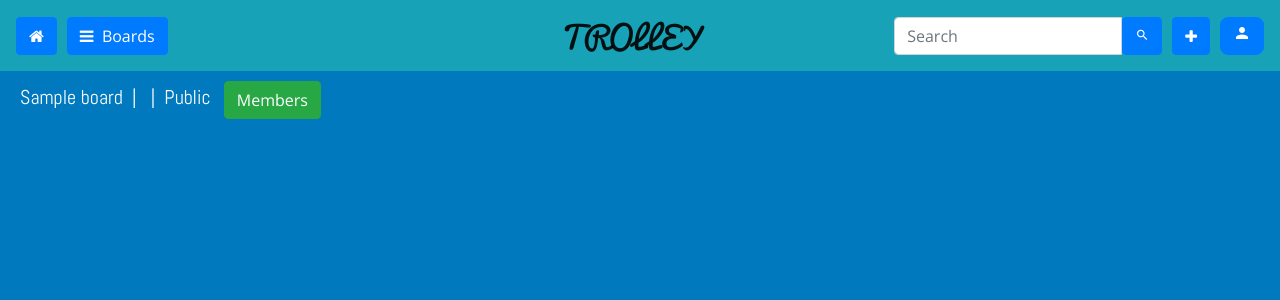
After one commit to doradomiguel35/trolley, a Django app: page /main/board/1 in a window 1280 px wide; the page is wider, and only the part inside the window is pictured. The commit adds this page. Shown: the top 300 px of that part. Run offline with Django 3.2, Linux system fonts and the light colour scheme; a user stored in the database is signed in; tables that the repository leaves empty hold one stand-in row (values such as "Sample post"); some libraries are stand-ins or nearby versions.

Commit message:
can create boards

```diff
--- a/assets/css/style.css
+++ b/assets/css/style.css
@@ -1,22 +1,22 @@
 @import url(https://fonts.googleapis.com/css?family=Open+Sans);
 
 @font-face{
-	font-family: logo;
+	font-family: pacifico;
 	src: url(../fonts/Pacifico.ttf);
 }
 
 @font-face{
-	font-family: login;
+	font-family: hus;
 	src: url(../fonts/HussarBoldWeb.woff);
 }
 
 @font-face{
-	font-family: login-forms;
+	font-family: abel;
 	src: url(../fonts/Abel-Regular.ttf);
 }
 
 .logo-font{
-	font-family: logo;
+	font-family: pacifico;
 	font-size: 30px;
 	color: #ffffff;
 }
@@ -39,7 +39,7 @@
 }
 
 .login-font{
-	font-family: login;
+	font-family: hus;
 	font-size: 30px;
 }
 
@@ -50,13 +50,13 @@
 }
 
 .login-quiet{
-	font-family: login;
+	font-family: hus;
 	font-size: 15px;
 	color: #A9A9A9;
 }
 
 .login-forms{
-	font-family: login-forms;
+	font-family: abel;
 	font-size: 30px;
 	text-align: left;
 }
@@ -92,7 +92,7 @@
 }
 
 .feed-text-left{
-	font-family: login;
+	font-family: hus;
 	font-size: 15px;
 	color: #A9A9A9;
 	margin-top: 30px;
@@ -100,7 +100,7 @@
 
 }
 .feed-text-right{
-	font-family: login;
+	font-family: hus;
 	font-size: 15px;
 	color: #A9A9A9;
 	margin-bottom: 10px;
@@ -133,7 +133,7 @@ header {
 
 .column {
 	flex: 1;
-	/*border: 1px solid gray;*/
+	/*border: 1px solid gray;	*/
 	margin: 2px;
 	padding: 10px;
 	&:first-child { margin-left: 0; }
@@ -170,3 +170,71 @@ footer {
 		margin: 0 0 5px 0;
 	}
 }
+
+.team-profile-bg{
+	background-color: #e3f2fd;
+	padding-bottom: 300px;
+}
+
+.team-pic-border{
+	border: 1px ;
+	height: 68px;
+	width: 68px;
+	padding: 10px;
+	background-color: #A9A9A9;
+	border-radius: 10%;
+	float: left;
+	display: inline-block;
+}
+
+.column-profile{
+	margin-left: 140px;
+	margin-right: 140px;
+}
+
+.team-profile-details{
+	margin-left: 40px;
+	margin-right: 150px;
+	display: inline-block;
+}
+
+.team-profile-name{
+	font-family: hus;
+	font-size: 30px;
+}
+
+.team-profile-desc{
+	font-family: abel;
+	font-size: 20px;
+
+}
+
+.team-profile-website{
+	font-family: abel;
+	font-size: 15px;
+}
+
+.team-tabs{
+	margin-top: 20px;
+}
+
+.board-bg{
+	background-color: #0079bf;
+}
+
+.board-nav{
+	width: 1853px;
+	height: 60px;
+	padding-left: 20px;
+	padding-bottom: 10px;
+	padding-top: 10px;
+
+}
+
+.board-nav-title{
+	font-family: abel;
+	font-size: 20px;
+	color: #ffffff;
+	margin-bottom: 0px;
+	display: inline-block;
+}
--- a/main/admin.py
+++ b/main/admin.py
@@ -11,6 +11,8 @@ class BoardAdmin(admin.ModelAdmin):
 	list_display = ('title','description','visibility','owner','team','date_created','date_modified' )
 
 
+
+
 class TeamAdmin(admin.ModelAdmin):
 	"""
 	Team Admin
--- a/main/urls.py
+++ b/main/urls.py
@@ -4,5 +4,9 @@ from . import views
 app_name = "main"
 
 urlpatterns = [
-    path('board/create/', views.TeamView.as_view(), name='board'),
+	path('home/<int:id>/', views.MainView.as_view(), name='home'),
+    path('team/create/', views.TeamView.as_view(), name='create'),
+    path('team/<int:id>/', views.TeamView.as_view(), name='team'),
+    path('board/create/', views.BoardView.as_view(), name='board'),
+    path('board/<int:id>', views.BoardView.as_view(), name='board_view')
 ]
--- a/main/views.py
+++ b/main/views.py
@@ -10,10 +10,82 @@ class TeamView(TemplateView):
     """
     Create boards here
     """
+
+    def get(self, *args, **kwargs):
+        team = Team.objects.get(id=kwargs.get('id'))
+
+        return render(self.request, 'team/team.html',
+            {'team_profile': team,
+             'user': self.request.user})
+
     def post(self, request, *args, **kwargs):
         team_form = TeamForms(request.POST)
 
         if team_form.is_valid():
-            print('valid')
             team = team_form.save()
             team = Team.objects.get(id=team.id)
+            request.user.teams.add(team)
+
+            return render(request, 'team/team.html',
+                {'team_profile': team,
+                 'user': request.user})
+
+
+class MainView(TemplateView):
+    """
+    Home view
+    """
+    def get(self, *args, **kwargs):
+        team_form = TeamForms()
+        board_form = BoardForms()
+        teams = self.request.user.teams.all()
+        boards = Board.objects.filter(owner_id=self.request.user.id)
+        return render(self.request, 'main/home.html',
+            {'team_form': team_form,
+             'board_form': board_form,
+             'teams': teams,
+             'boards': boards})
+
+    def post(self, request, *args, **kwargs):
+        team_form = TeamForms(request.POST)
+
+
+class BoardView(TemplateView):
+    """
+    Board view
+    """
+    team_form = TeamForms()
+    board_form = BoardForms()
+
+    def get(self, *args, **kwargs):
+        board = Board.objects.get(id=kwargs.get('id'))
+        team = self.request.user.teams.all()
+
+        return render(self.request, 'board/board.html',
+            {'user': self.request.user,
+             'board': board,
+             'team': team})
+
+    def post(self, *args, **kwargs):
+        self.board_form = BoardForms(self.request.POST)
+        if self.board_form.is_valid():
+            board = Board(title=self.board_form.cleaned_data['title'],
+                    visibility=self.board_form.cleaned_data['visibility'],
+                    description=self.board_form.cleaned_data['description'],
+                    team=self.board_form.cleaned_data['team'],
+                    owner_id=self.request.user.id)
+            board.save()
+            team = self.request.user.teams.all()
+
+            return render(self.request, 'board/board.html',
+                {'board':board,
+                 'user':self.request.user,
+                 'teams': team})
+
+        teams = self.request.user.teams.all()
+        boards = Board.objects.filter(owner_id=self.request.user.id)
+        return render(self.request, 'main/home.html',
+            {'team_form': self.team_form,
+             'board_form': self.board_form,
+             'teams': teams,
+             'boards': boards})
--- a/templates/base.html
+++ b/templates/base.html
@@ -33,43 +33,32 @@
     {% endblock content %}
 
     <div class="modal fade" id="addBoard" tabindex="-1" role="dialog" aria-labelledby="addBoardLabel" aria-hidden="true">
-      <form>
+      <form action="{% url 'main:board' %}" method="post">
         {% csrf_token %}
       <div class="modal-dialog" role="document">
         <div class="modal-content">
           <div class="modal-header">
-            <input type="text" class="form-control" placeholder="Add board title">
+            {% render_field board_form.title class+="form-control" placeholder="Add board title" %}
             <button type="button" class="close" data-dismiss="modal" aria-label="Close">
               <span aria-hidden="true">&times;</span>
             </button>
           </div>
           <div class="modal-body">
             <div class="form-group">
-                <textarea class="form-control" id="exampleFormControlTextarea1" rows="3" placeholder="Description(Optional)"></textarea>
+                {% render_field board_form.description class+="form-control" id="exampleFormControlTextarea1" rows="3" placeholder="Description (Optional)" %}
             </div><br>
             <div class="btn-group">
-              <button type="button" class="btn btn-secondary dropdown-toggle" data-toggle="dropdown" aria-haspopup="true" aria-expanded="false">
-                Team
-              </button>
-              <div class="dropdown-menu">
-                <a class="dropdown-item" href="#">No Team</a>
-              </div>
+              {% render_field board_form.team class+="btn btn-secondary dropdown-toggle" %}
             </div>
             <div class="btn-group">
-              <button type="button" class="btn btn-secondary dropdown-toggle" data-toggle="dropdown" aria-haspopup="true" aria-expanded="false">
-                Visibility
-              </button>
-              <div class="dropdown-menu">
-                <a class="dropdown-item" href="#">Private</a>
-                <a class="dropdown-item" href="#">Public</a>
+              {% render_field board_form.visibility class+="btn btn-secondary dropdown-toggle" %}
               </div>
-            </div>
             <span></span><br>
 
           </div>
           <div class="modal-footer">
             <button type="button" class="btn btn-secondary" data-dismiss="modal">Close</button>
-            <button type="button" class="btn btn-primary">Add Board</button>
+            <button type="submit" class="btn btn-primary">Add Board</button>
           </div>
         </div>
       </div>
@@ -77,7 +66,7 @@
     </div>
 
     <div class="modal fade" id="createTeam" tabindex="-1" role="dialog" aria-labelledby="createBoardLabel" aria-hidden="true">
-      <form action="{% url 'main:board' %}" method="post">
+      <form action="{% url 'main:create' %}" method="post">
         {% csrf_token %}
       <div class="modal-dialog" role="document">
         <div class="modal-content">
--- /dev/null
+++ b/templates/board/board.html
@@ -0,0 +1,14 @@
+{% extends 'main/home.html' %}
+{% load static %}
+{% load widget_tweaks %}
+
+{% block content %}
+<body style="background-color: #0079bf">
+	<div class="board-nav">
+		<h1 class="board-nav-title" style="margin-right: 10px;">{{ board.title }} &nbsp|</h1>
+		<h1 class="board-nav-title">|&nbsp {{ board.visibility}} &nbsp</h1>
+		<button type="button" class="btn btn-success" >Members</button>
+	</div>
+
+</body>
+{% endblock content %}
--- a/templates/main/home.html
+++ b/templates/main/home.html
@@ -5,7 +5,7 @@
 	<div class="navbar-collapse collapse w-100 order-1 order-md-0 dual-collapse2">
         <ul class="navbar-nav mr-auto">
 			<li class="nav-item">
-				<a href="" class="btn btn-primary">
+				<a href="{% url 'main:home' user.id %}" class="btn btn-primary">
 					<i class="fa fa-home"></i>
 				</a>
 			</li>
@@ -60,9 +60,11 @@
 				<a href="#" class="btn btn-outline-secondary feed-button-left">Home</a><br>
 
 				<h1 class="feed-text-left">TEAMS</h1>
-				<a href="#" class="btn btn-outline-secondary feed-button-left">
-					<i class="material-icons" style="font-size:14px">people</i>&nbsp (Name of team)
+				{% for team in teams %}
+				<a href="{% url 'main:team' team.id %}" class="btn btn-outline-secondary feed-button-left">
+					<i class="material-icons" style="font-size:14px">people</i>&nbsp {{ team.name }}
 				</a><br>
+				{% endfor %}
 				<button class="btn btn-outline-primary feed-button-left" style="margin-top: 20px;" data-target=#createTeam data-toggle="modal">
 					<i class="fa fa-plus" style="font-size:14px;"></i> Create a team
 				</a>
@@ -79,6 +81,11 @@
 	   		<div class="column">
 	   			<div style="padding-left: 100px;">
 				<h1 class="feed-text-right">LINKS</h1>
+				{% for board in boards %}
+				<a href="{% url 'main:board_view' board.id %}" class="btn btn-outline-secondary feed-button-left">
+					<i class="material-icons" style="font-size:14px">dashboard</i>&nbsp {{ board.title }}
+				</a><br>
+				{% endfor %}
 				<button class="btn btn-outline-primary feed-button-left" style="margin-top: 20px;" data-target="#addBoard" data-toggle="modal">
 					<i class="fa fa-plus" style="font-size:14px;"></i> Create a board
 				</button>
--- a/templates/user/login.html
+++ b/templates/user/login.html
@@ -24,7 +24,7 @@
             <h1 class="login-quiet"> or <a href="{% url 'user:signup'%}"> create an account</a></h1>
             </div>
             <div class="info-form">
-                <form method="post" class="form-inlin justify-content-center">
+                <form action="{% url 'user:login' %}" method="post" class="form-inlin justify-content-center">
                     {% csrf_token %}
                     <div class="form-group">
                         <h1 class="login-forms">Email</h1>
```
Also changed, not shown: main/forms.py (+8 -1 lines), main/models.py (+11 -10 lines), templates/team/team.html (+39 -1 lines), users/views.py (+15 -2 lines), main/migrations/0004_auto_20190405_0359.py (added), main/migrations/0005_auto_20190405_0401.py (added), main/migrations/0006_auto_20190405_0547.py (added).
